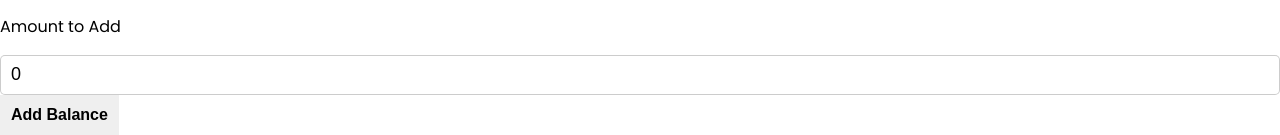
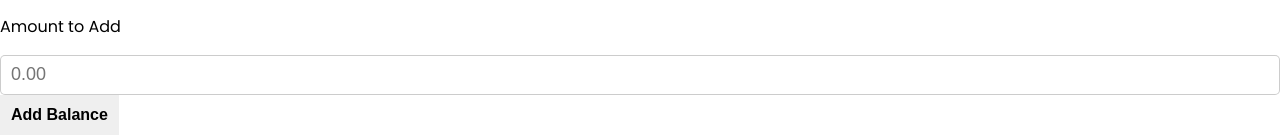
Before and after one commit to brandonlam4237/CSC322_Project, a React (Create React App) app in the folder client/: page /accountdetails in a window 1280 px wide. Shown: the part 713-848 px from the top of the page. Built offline with nearby package versions, Linux system fonts and the light colour scheme.

Commit message:
feat: add balance from client complete, awaiting warning and compliments in user data

```diff
--- a/client/src/contexts/AuthContext.tsx
+++ b/client/src/contexts/AuthContext.tsx
@@ -200,7 +200,7 @@ export function AuthContextProvider({ children }: AuthProvidorProps) {
   async function askForBalance(balanceForm: IBalanceForm) {
     const accessToken: string = userTokens.access;
     try {
-      await fetch("/users/balance", {
+      await fetch("users/balance", {
         method: "PATCH",
         headers: {
           "Content-Type": "application/json",
@@ -208,6 +208,7 @@ export function AuthContextProvider({ children }: AuthProvidorProps) {
         },
         body: JSON.stringify(balanceForm),
       });
+      loginWithToken(accessToken)
     } catch (error) {
       console.log(error);
     }
--- a/client/src/pages/AccountDetails.tsx
+++ b/client/src/pages/AccountDetails.tsx
@@ -8,11 +8,12 @@ import Input from "src/components/Input";
 import Button from "src/components/Button";
 import { useState } from "react";
 import { useAuthContext } from "src/contexts/AuthContext";
+import { type } from "@testing-library/user-event/dist/type";
 
 export interface IBalanceForm {
     card_number: string;
     exp_date: string;
-    balance: Number;
+    balance: number;
   }
 
 
@@ -26,6 +27,7 @@ export default function AccountDetails(){
       const authValues = useAuthContext();
 
       async function balanceButtonHandler() {
+        balanceForm.balance = Number(balanceForm.balance)
         await authValues.askForBalance(balanceForm);
       }
 
@@ -116,12 +118,13 @@ export default function AccountDetails(){
                         <p>Amount to Add</p>
                         <input
                             className="input-field"
+                            inputMode="numeric"
                             type="text"
-                            name="amount"
-                            value={balanceForm.balance.toString()}
+                            name="balance"
+                            value={balanceForm.balance == 0 ? "" : balanceForm.balance}
                             onChange={handleOnFormChange}
 
-                            placeholder="$0.00"
+                            placeholder="0.00"
                         />
                         </label>
                     </form>
```
